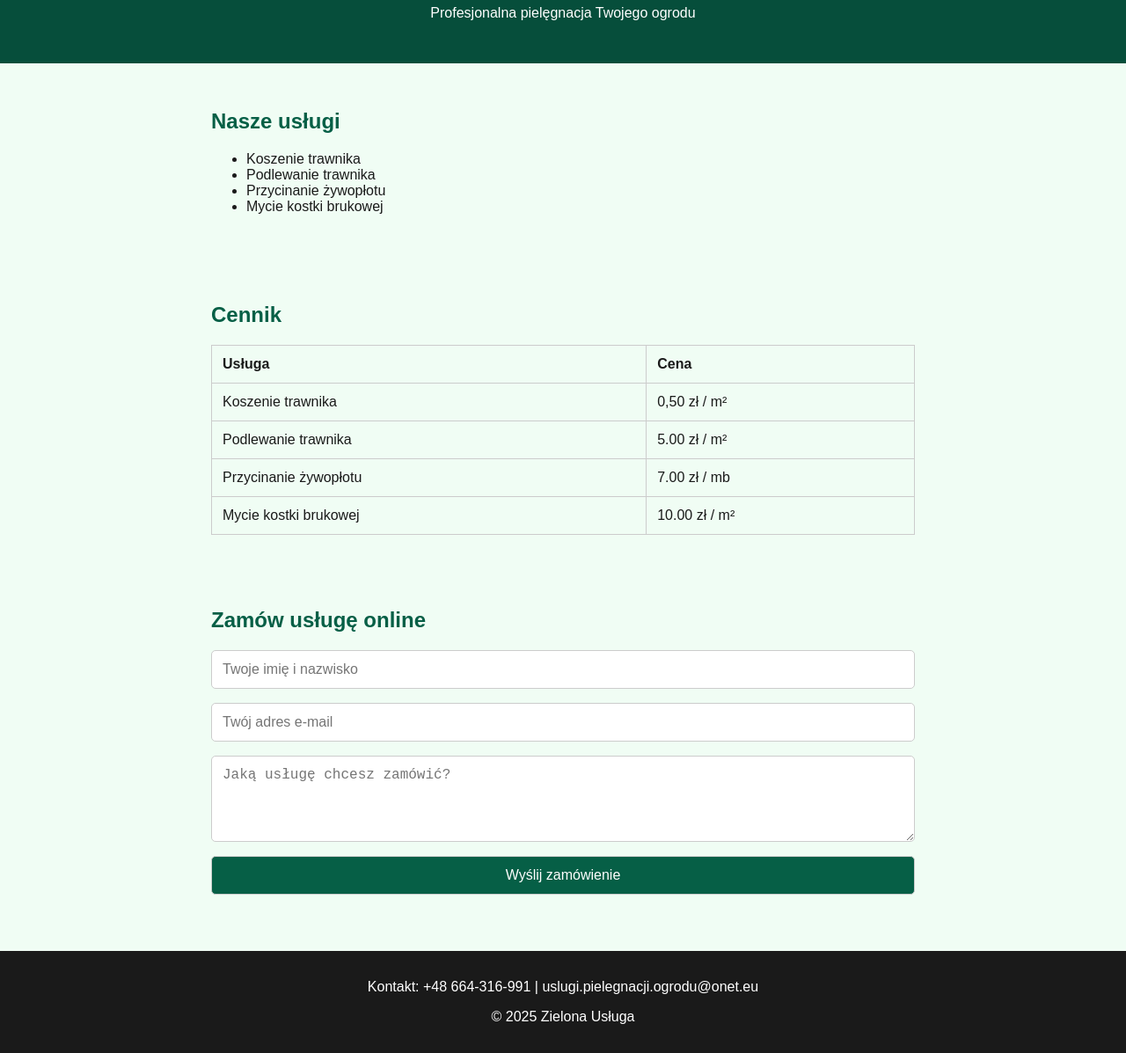
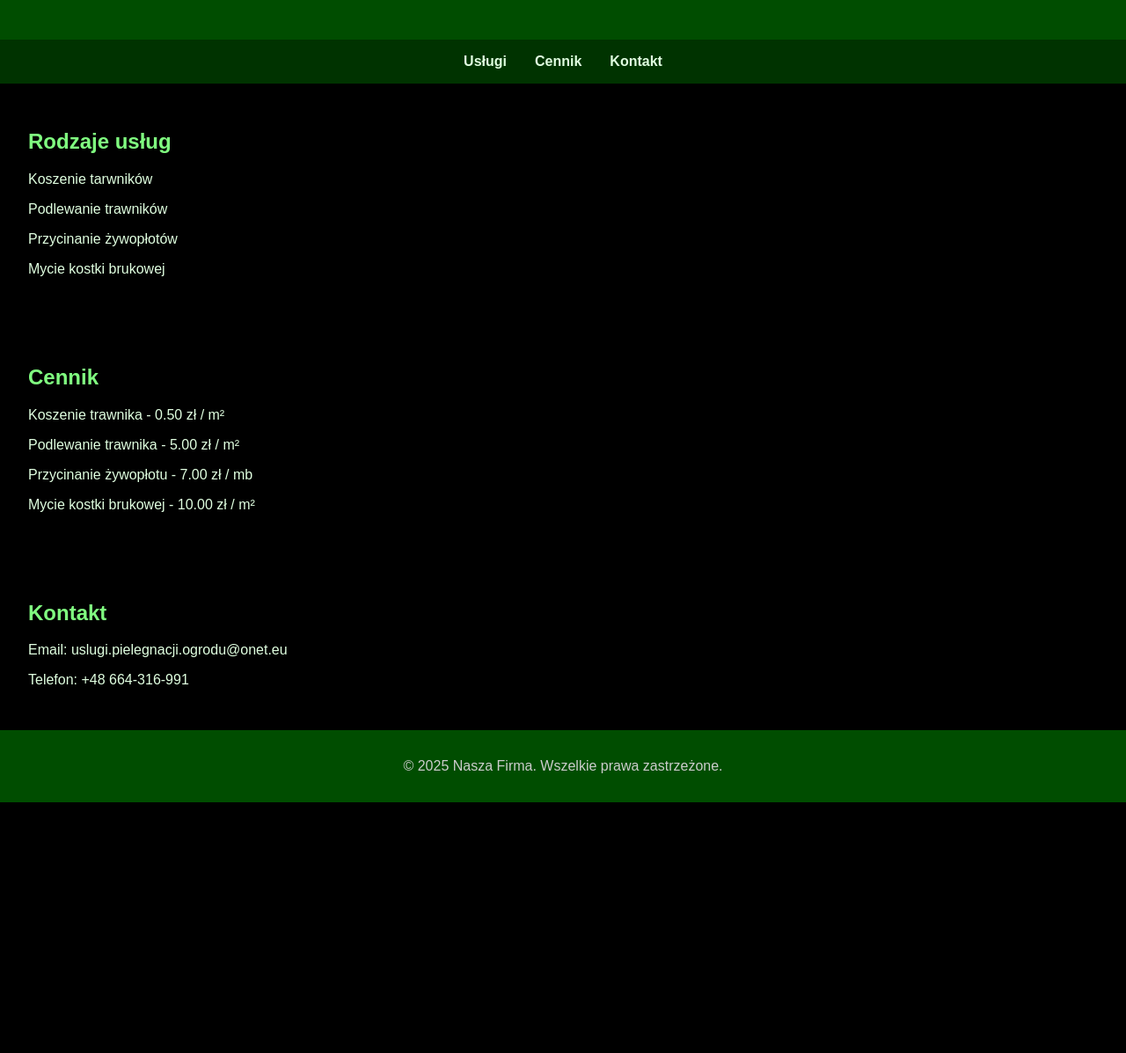
Before and after one commit to DjTomil/Us-ugi-piel-gnacji-ogrodu, a plain HTML site: page index.html in a window 1280 px wide. Shown: the part 106-1303 px from the top of the page at 88% size. After the commit the page ends 1018 px from the top, so only its background shows below. Drawn offline with Linux system fonts and the light colour scheme.

Commit message:
Update index.html

```diff
--- a/index.html
+++ b/index.html
@@ -1,98 +1,88 @@
 <!DOCTYPE html><html lang="pl">
 <head>
-  <meta charset="UTF-8">
-  <meta name="viewport" content="width=device-width, initial-scale=1.0">
-  <title>Usługi Ogrodnicze</title>
+  <meta charset="UTF-8" />
+  <meta name="viewport" content="width=device-width, initial-scale=1.0" />
+  <title>Nasza Firma</title>
   <style>
     body {
+      margin: 0;
       font-family: Arial, sans-serif;
-      background-color: #f0fdf4;
-      color: #1a1a1a;
-      margin: 0;
-      padding: 0;
+      background-color: #000;
+      color: #e0ffe0;
     }
     header {
-      background-color: #064e3b;
-      color: white;
+      background-color: #004d00;
       padding: 2rem;
       text-align: center;
     }
+    header h1 {
+      margin: 0;
+      color: #fff;
+    }
+    nav {
+      background-color: #003300;
+      display: flex;
+      justify-content: center;
+      gap: 2rem;
+      padding: 1rem;
+    }
+    nav a {
+      color: #e0ffe0;
+      text-decoration: none;
+      font-weight: bold;
+    }
     section {
       padding: 2rem;
-      max-width: 800px;
-      margin: auto;
     }
     h2 {
-      color: #065f46;
+      color: #80ff80;
     }
-    table {
-      width: 100%;
-      border-collapse: collapse;
+    .service-list, .price-list {
+      list-style: none;
+      padding: 0;
     }
-    table, th, td {
-      border: 1px solid #ccc;
-    }
-    th, td {
-      padding: 0.75rem;
-      text-align: left;
-    }
-    form {
-      display: flex;
-      flex-direction: column;
-      gap: 1rem;
-    }
-    input, textarea, button {
-      padding: 0.75rem;
-      font-size: 1rem;
-      border: 1px solid #ccc;
-      border-radius: 5px;
-    }
-    button {
-      background-color: #065f46;
-      color: white;
-      cursor: pointer;
+    .service-list li, .price-list li {
+      margin-bottom: 1rem;
     }
     footer {
-      background-color: #1a1a1a;
-      color: white;
+      background-color: #004d00;
+      color: #ccc;
       text-align: center;
       padding: 1rem;
-      margin-top: 2rem;
     }
   </style>
 </head>
 <body>
   <header>
-    <h1>Ładny ogród pozwala lepiej wypocząć</h1>
-    <p>Profesjonalna pielęgnacja Twojego ogrodu</p>
-  </header>  <section>
-    <h2>Nasze usługi</h2>
-    <ul>
-      <li>Koszenie trawnika</li>
-      <li>Podlewanie trawnika</li>
-      <li>Przycinanie żywopłotu</li>
-      <li>Mycie kostki brukowej</li>
+    <h1>Nasza Firma</h1>
+    <p>Profesjonalne usługi dla Ciebie</p>
+  </header>
+  <nav>
+    <a href="#uslugi">Usługi</a>
+    <a href="#cennik">Cennik</a>
+    <a href="#kontakt">Kontakt</a>
+  </nav>  <section id="uslugi">
+    <h2>Rodzaje usług</h2>
+    <ul class="service-list">
+      <li>Koszenie tarwników</li>
+      <li>Podlewanie trawników</li>
+      <li>Przycinanie żywopłotów</li>
+      <li>Mycie kostki brukowej </li>
     </ul>
-  </section>  <section>
+  </section>  <section id="cennik">
     <h2>Cennik</h2>
-    <table>
-      <tr><th>Usługa</th><th>Cena</th></tr>
-      <tr><td>Koszenie trawnika</td><td>0,50 zł / m²</td></tr>
-      <tr><td>Podlewanie trawnika</td><td>5.00 zł / m²</td></tr>
-      <tr><td>Przycinanie żywopłotu</td><td>7.00 zł / mb</td></tr>
-      <tr><td>Mycie kostki brukowej</td><td>10.00 zł / m²</td></tr>
-    </table>
-  </section>  <section>
-    <h2>Zamów usługę online</h2>
-    <form action="mailto:uslugi.pielegnacji.ogrodu@onet.eu" method="POST" enctype="text/plain">
-      <input type="text" name="Imię i nazwisko" placeholder="Twoje imię i nazwisko" required>
-      <input type="email" name="Email" placeholder="Twój adres e-mail" required>
-      <textarea name="Usługa" rows="4" placeholder="Jaką usługę chcesz zamówić?" required></textarea>
-      <button type="submit">Wyślij zamówienie</button>
-    </form>
+    <ul class="price-list">
+      <li>Koszenie trawnika - 0.50 zł / m²</li>
+      <li>Podlewanie trawnika - 5.00 zł / m²</li>
+      <li>Przycinanie żywopłotu - 7.00 zł / mb</li>
+      <li>Mycie kostki brukowej - 10.00 zł / m²</li>
+    </ul>
+  </section>  <section id="kontakt">
+    <h2>Kontakt</h2>
+    <p>Email: uslugi.pielegnacji.ogrodu@onet.eu</p>
+    <p>Telefon: +48 664-316-991</p>
   </section>  <footer>
-    <p>Kontakt: +48 664-316-991 | uslugi.pielegnacji.ogrodu@onet.eu</p>
-    <p>&copy; 2025 Zielona Usługa</p>
+    <p>&copy; 2025 Nasza Firma. Wszelkie prawa zastrzeżone.</p>
   </footer>
 </body>
 </html>
```
